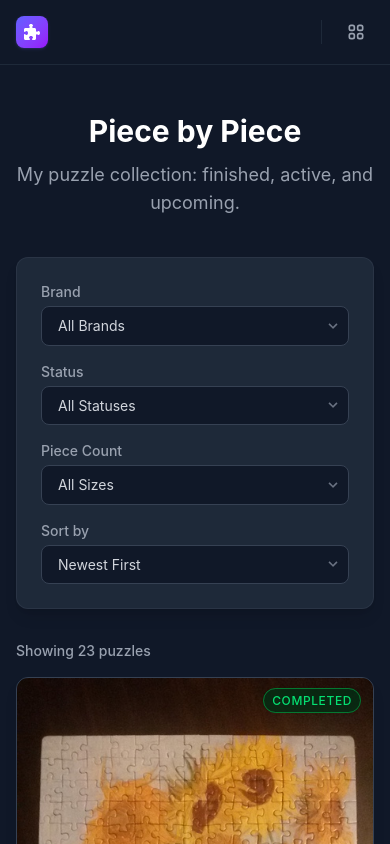
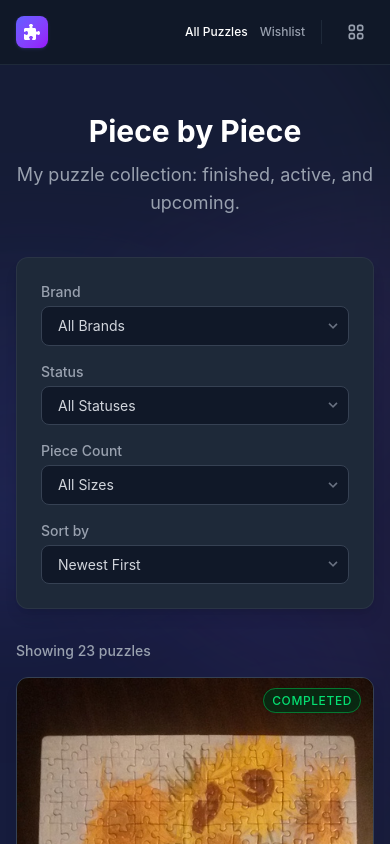
Before and after one commit to Camilla-Scarton/puzzle-collection, an Angular app: page / in a window 390 px wide. Shown: the top 844 px of the page. Built offline with nearby package versions, Linux system fonts and the light colour scheme.

Commit message:
feat: Implement organic background shapes and responsive navigation styling.

```diff
--- a/src/app/app.html
+++ b/src/app/app.html
@@ -1,4 +1,14 @@
-<div class="min-h-screen bg-gray-900 text-gray-100 font-sans">
+<div class="min-h-screen bg-gray-900/40 text-gray-100 font-sans relative transition-colors duration-500">
+
+  <!-- Organic Background Layer (Global) -->
+  <div class="parallax-bg">
+    <div class="static-shape blob-indigo-large"></div>
+    <div class="static-shape blob-purple-vibrant"></div>
+    <div class="static-shape blob-indigo-soft"></div>
+    <div class="static-shape glow-purple-main"></div>
+    <div class="static-shape blob-indigo-bottom"></div>
+    <div class="static-shape glow-accent-left"></div>
+  </div>
 
   <header class="bg-gray-900 border-b border-gray-800 sticky top-0 z-[10000] bg-opacity-80 backdrop-blur-md">
     <div class="max-w-7xl mx-auto px-4 sm:px-6 lg:px-8 h-16 flex items-center justify-between">
@@ -16,13 +26,13 @@
       </div>
 
       <div class="flex items-center gap-4">
-        <nav class="hidden md:flex items-center gap-6">
+        <nav class="flex items-center gap-3 sm:gap-6">
           <button (click)="setFilter('all')"
-            class="text-sm font-medium transition-colors hover:text-white cursor-pointer"
+            class="text-xs sm:text-sm font-medium transition-colors hover:text-white cursor-pointer whitespace-nowrap"
             [class.text-white]="puzzleService.filterStatus() === 'all'"
             [class.text-gray-400]="puzzleService.filterStatus() !== 'all'">All Puzzles</button>
           <button (click)="setFilter('wishlist')"
-            class="text-sm font-medium transition-colors hover:text-white cursor-pointer"
+            class="text-xs sm:text-sm font-medium transition-colors hover:text-white cursor-pointer whitespace-nowrap"
             [class.text-white]="puzzleService.filterStatus() === 'wishlist'"
             [class.text-gray-400]="puzzleService.filterStatus() !== 'wishlist'">Wishlist</button>
         </nav>
--- a/src/styles.css
+++ b/src/styles.css
@@ -38,3 +38,81 @@ body {
     background: #4f46e5;
     /* indigo-600 */
 }
+
+.parallax-bg {
+    position: fixed;
+    inset: 0;
+    z-index: -1;
+    overflow: hidden;
+    pointer-events: none;
+}
+
+.static-shape {
+    position: absolute;
+    opacity: 0.2;
+    filter: blur(100px);
+    border-radius: 40% 60% 70% 30% / 40% 50% 60% 40%;
+    transition: all 1s ease-in-out;
+}
+
+.blob-indigo-large {
+    width: 700px;
+    height: 700px;
+    background: #6366f1;
+    top: -100px;
+    left: -250px;
+}
+
+.blob-purple-vibrant {
+    width: 500px;
+    height: 500px;
+    background: #a855f7;
+    top: 25%;
+    right: -200px;
+    border-radius: 60% 40% 30% 70% / 50% 30% 70% 50%;
+}
+
+.blob-indigo-soft {
+    width: 600px;
+    height: 600px;
+    background: #4f46e5;
+    top: 55%;
+    left: -200px;
+    opacity: 0.15;
+}
+
+.glow-purple-main {
+    width: 450px;
+    height: 450px;
+    background: radial-gradient(circle, #8b5cf6 0%, transparent 80%);
+    top: 75%;
+    right: -150px;
+    filter: blur(120px);
+}
+
+.blob-indigo-bottom {
+    width: 800px;
+    height: 800px;
+    background: #3730a3;
+    bottom: -200px;
+    left: -300px;
+    opacity: 0.1;
+}
+
+.glow-accent-left {
+    width: 300px;
+    height: 300px;
+    background: #6366f1;
+    top: 35%;
+    left: -100px;
+    filter: blur(90px);
+    opacity: 0.12;
+}
+
+/* Response for devices */
+@media only screen and (max-device-width: 1366px) {
+    .static-shape {
+        filter: blur(60px);
+        opacity: 0.12;
+    }
+}
```
